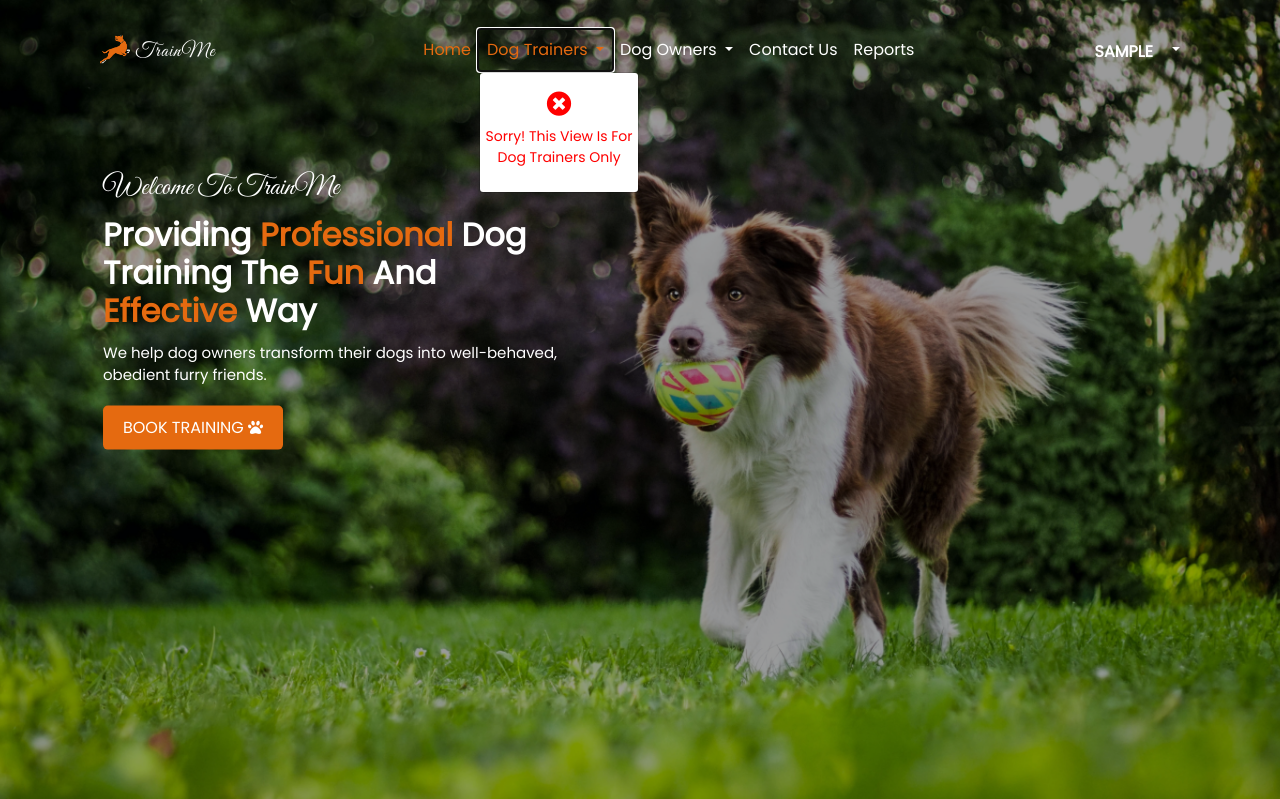
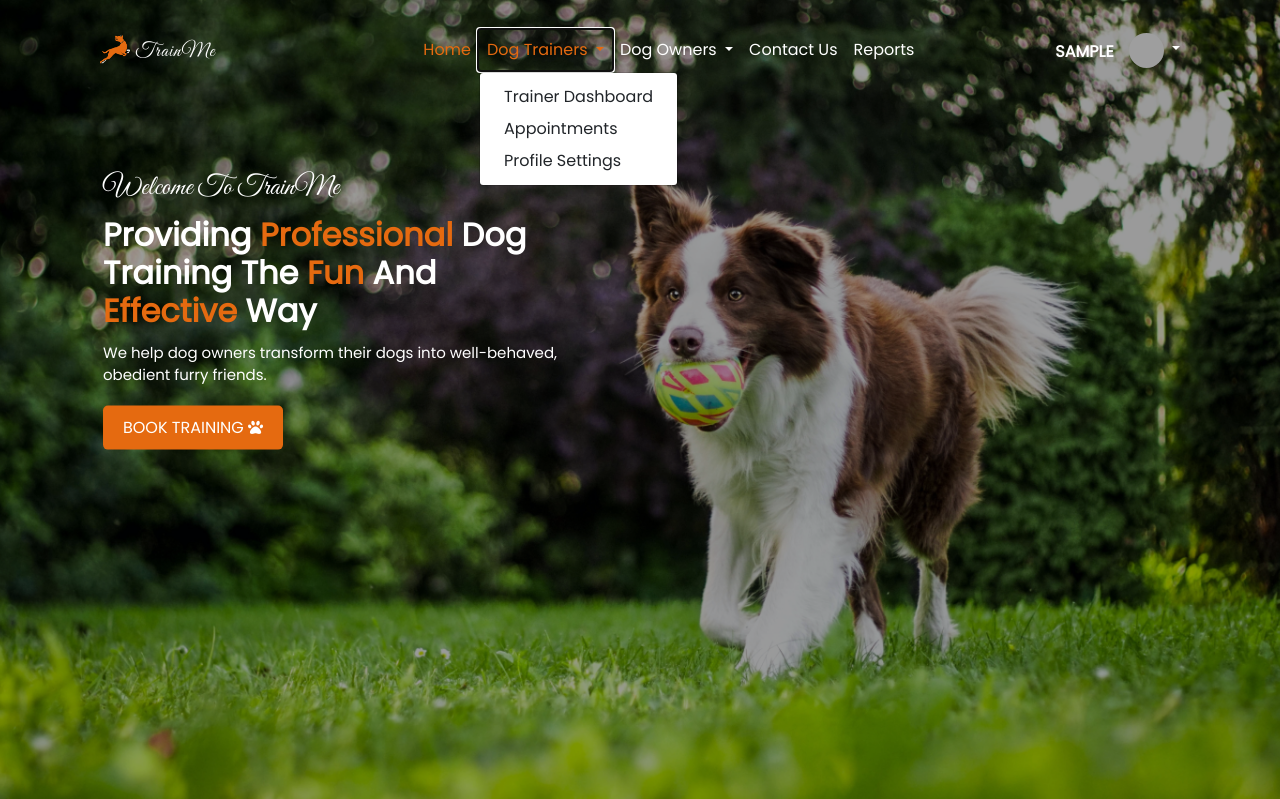
Before and after one commit to Shalyne-Waweru/TrainMe, a Django app: page / in a window 1280 px wide, after a click on "Dog Trainers". Shown: the top 799 px of the page. Run offline with Django 4.2, Linux system fonts and the light colour scheme; a user stored in the database is signed in; tables that the repository leaves empty hold one stand-in row (values such as "Sample post"); parts of the project's set-up code (start-up, migrations or seed data) failed here and were passed over; some libraries are stand-ins or nearby versions; some web fonts are replaced; grey boxes are pictures that could not be loaded.

Commit message:
navbar updates.

```diff
--- a/mainapp/templates/index.html
+++ b/mainapp/templates/index.html
@@ -219,7 +219,7 @@
                         <hr>
 
                         <div class="buttons">
-                            <a class="orange-btn" href="/profile/trainer/{{trainer.user.id}}">
+                            <a class="orange-btn" href="/profile/trainer/{{trainer.user.Dog_Trainer.user.id}}">
                                 View Profile
                             </a>
 
--- a/mainapp/templates/navbar.html
+++ b/mainapp/templates/navbar.html
@@ -22,10 +22,10 @@
         </a>
         <div class="dropdown-menu" aria-labelledby="navbarDropdownMenuLink">
           {% if user.is_authenticated %}
-              {% if user.Dog_Trainer%}
+              {% if request.user.is_trainer%}
                 <a class="dropdown-item" href="#">Trainer Dashboard </a>
-                <a class="dropdown-item" href="{% url 'appointments' user.Dog_Trainer.id %}">Appointments</a>
-                <a class="dropdown-item" href="{% url 'trainer_profile' user.id %}">Profile Settings</a>
+                <a class="dropdown-item" href="{% url 'appointments' request.user.Dog_Trainer.id %}">Appointments</a>
+                <a class="dropdown-item" href="{% url 'trainer_profile' request.user.id %}">Profile Settings</a>
 
                 {% else %}
                 <i class="fas fa-times-circle"></i>
@@ -47,10 +47,10 @@
             </a>
             <div class="dropdown-menu" aria-labelledby="navbarDropdownMenuLink">
               {% if user.is_authenticated %}
-                {% if user.Dog_Owner%}
+                {% if request.user.is_owner%}
                   <a class="dropdown-item" href="#">Owner Dashboard </a>
-                  <a class="dropdown-item" href="{% url 'appointments' user.Dog_Owner.id %}">Bookings</a>
-                  <a class="dropdown-item" href="{% url 'owner_profile' user.id %}">Profile Settings</a>
+                  {% comment %} <a class="dropdown-item" href="{% url 'appointments' user.Dog_Owner.id %}">Bookings</a> {% endcomment %}
+                  <a class="dropdown-item" href="{% url 'owner_profile' request.user.id %}">Profile Settings</a>
 
                   {% else %}
                     <i class="fas fa-times-circle"></i>
@@ -77,23 +77,24 @@
 
       <!-- If User Is Logged In -->
       {%if user.is_authenticated%}
-        {% if user.Dog_Trainer%}
+        {% if request.user.is_trainer%}
           <div class="logged-info">
-            <p>{{user.username |upper}}</p>
+            <p>{{request.user.username |upper}}</p>
             <div class="dropdown">
               <button class="dropdown-toggle" type="button" id="dropdownMenuButton" data-toggle="dropdown" aria-haspopup="true" aria-expanded="false">
-                <img src={{user.Dog_Trainer.image.url}} alt="Image">
+                <img src={{request.user.Dog_Trainer.image.url}} alt="Image">
               </button>
 
               <div class="dropdown-menu" aria-labelledby="dropdownMenuButton">
-                  <a class="dropdown-item" href="{% url 'trainer_profile' user.id %}">Profile Settings</a>
+                  <a class="dropdown-item" href="{% url 'trainer_profile' request.user.id %}">Profile Settings</a>
                   <a class="dropdown-item" href="{% url 'logout' %}">Log Out</a>
+              </div>
               </div>
           </div>
         {% else %}
 
         <div class="logged-info">
-          <p>{{user.username |upper}}</p>
+          <p>{{request.user.username |upper}}</p>
           <div class="dropdown">
             <button class="dropdown-toggle" type="button" id="dropdownMenuButton" data-toggle="dropdown" aria-haspopup="true" aria-expanded="false">
               {% if user.DOG_Owner.image %}
@@ -102,7 +103,7 @@
             </button>
 
             <div class="dropdown-menu" aria-labelledby="dropdownMenuButton">
-                <a class="dropdown-item" href="{% url 'owner_profile' user.id %}">Profile Settings</a>
+                <a class="dropdown-item" href="{% url 'owner_profile' request.user.id %}">Profile Settings</a>
                 <a class="dropdown-item" href="{% url 'logout' %}">Log Out</a>
             </div>
             <!-- <div class="dropdown-menu" aria-labelledby="dropdownMenuButton">
@@ -114,6 +115,7 @@
                 <a class="dropdown-item" href="{% url 'logout' %}">Log Out</a>
               {% endif %}
             </div> -->
+          </div>
         </div>
 
         {% endif %}
@@ -175,9 +177,9 @@
         </div>
 
       </div>
+      {% endif %}
+    </div>
 
-    </div>
-    {% endif %}
   </nav>
 
   {% if messages %}
```
Also changed, not shown: mainapp/templates/profile/trainer_profile.html (+5 -11 lines).
